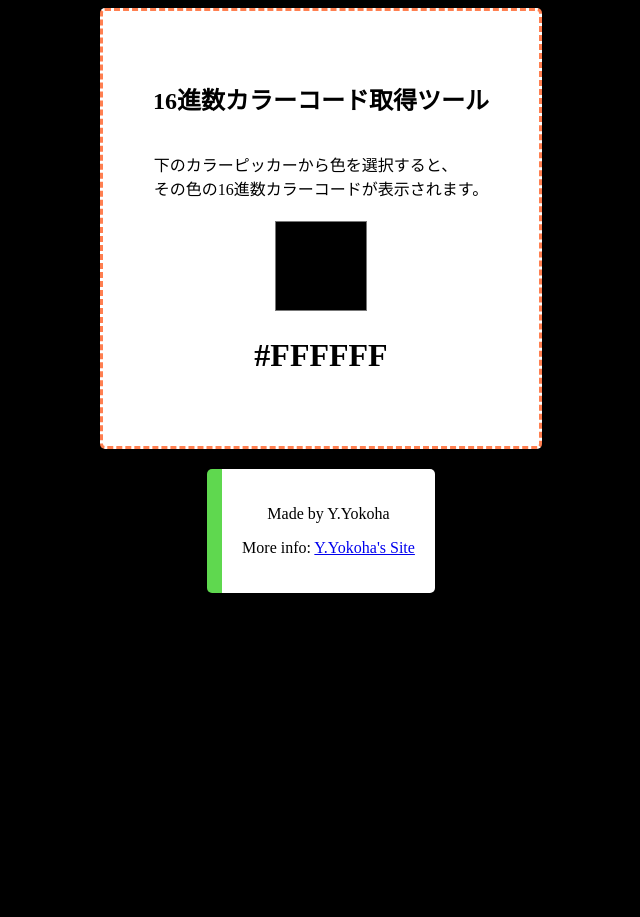
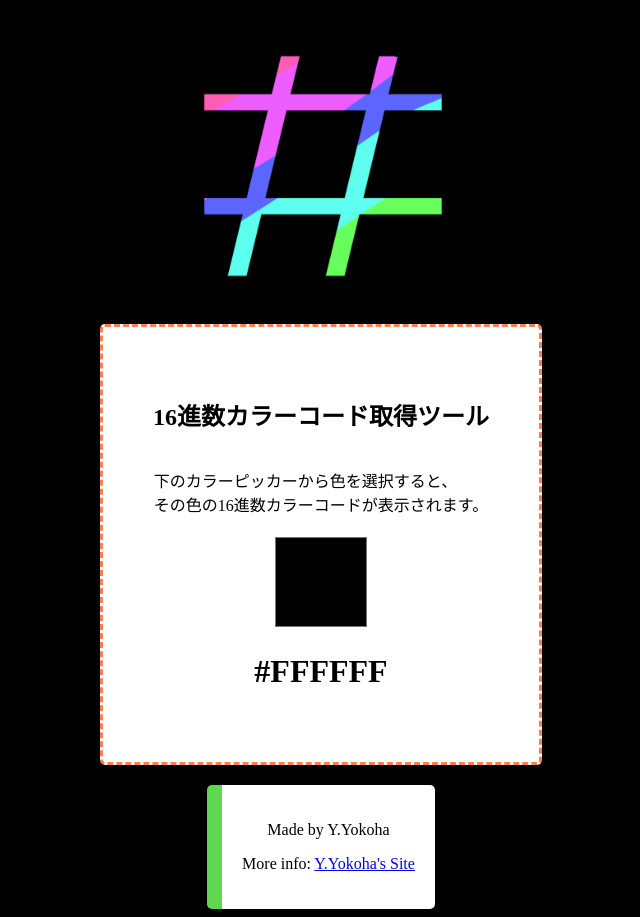
Before and after one commit to yokonoha/hexcode-chk, a plain HTML site: page index.html in a window 1280 px wide. Shown: the whole page, without its empty margins (319-959 px from the left). Before the commit the page ends 800 px from the top, so only its background shows below. Drawn offline with Linux system fonts and the light colour scheme.

Commit message:
Update and rename hex.html to index.html

```diff
--- a/hex.html
+++ b/index.html
@@ -45,6 +45,7 @@
     }
 </style>
 <body>
+  <img src="./cclogo.png" style="width:25%;" alt="logomark">
   <div class="yokonoha1">
     <h2>16進数カラーコード取得ツール</h2>
     <p>下のカラーピッカーから色を選択すると、<br>その色の16進数カラーコードが表示されます。</p>
```
